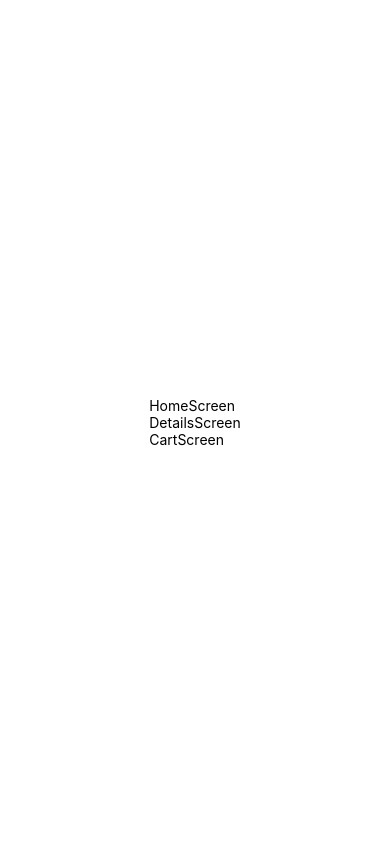
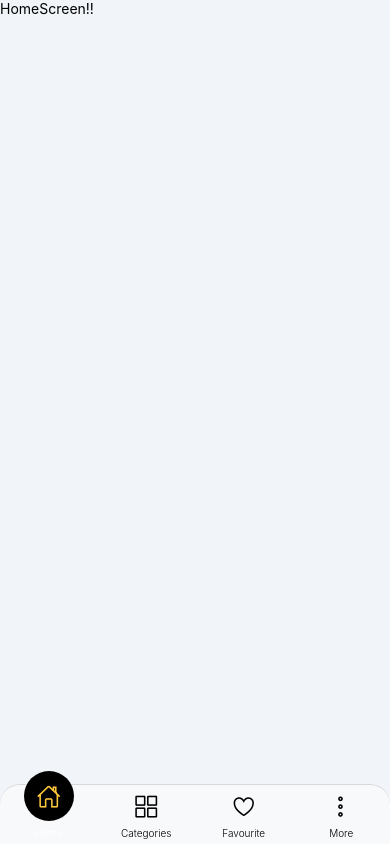
Before and after one commit to AnsarIbrahim/FreshFusion, a React Native app: screen /Home in a window 390 px wide. Built offline with nearby package versions, Linux system fonts and the light colour scheme.

Commit message:
Navigation on Each Screen and Navbar

```diff
--- a/App.js
+++ b/App.js
@@ -1,12 +1,11 @@
 import { StatusBar } from "expo-status-bar";
-import { View } from "react-native";
 import Main from "./Screen/Main/Main";
 
 export default function App() {
   return (
-    <View className="flex-1 items-center justify-center bg-white">
+    <>
       <Main />
       <StatusBar style="auto" />
-    </View>
+    </>
   );
 }
--- /dev/null
+++ b/Components/IconButton/IconButton.jsx
@@ -0,0 +1,25 @@
+import { Pressable, View } from "react-native";
+import { Ionicons } from "@expo/vector-icons";
+
+const IconButton = ({ name, size, color, onPress, focused }) => {
+  return (
+    <Pressable onPress={onPress}>
+      <View
+        style={{
+          borderRadius: size,
+          backgroundColor: focused ? "black" : "transparent",
+          padding: size * 0.25,
+          justifyContent: "center",
+          alignItems: "center",
+          width: size * 2,
+          height: size * 2,
+          marginTop: focused ? -20 : 0,
+        }}
+      >
+        <Ionicons name={name} size={size} color={focused ? "#FFC83A" : color} />
+      </View>
+    </Pressable>
+  );
+};
+
+export default IconButton;
--- a/Components/Navigation/Navbar.jsx
+++ b/Components/Navigation/Navbar.jsx
@@ -1,7 +1,107 @@
-import { Text } from "react-native";
+import { createBottomTabNavigator } from "@react-navigation/bottom-tabs";
+import { useNavigation } from "@react-navigation/native";
+import HomeScreen from "../../Screen/Home/HomeScreen";
+import Categories from "../../Screen/Categories/Categories";
+import Favourite from "../../Screen/Favourite/Favourite";
+import More from "../../Screen/More/More";
+import IconButton from "../IconButton/IconButton";
+
+const BottomTabs = createBottomTabNavigator();
 
 const Navbar = () => {
-  return <Text>Navbar</Text>;
+  const navigation = useNavigation();
+
+  const navigate = (name) => {
+    navigation.navigate(name);
+  };
+
+  return (
+    <BottomTabs.Navigator
+      screenOptions={{
+        headerShown: false,
+        tabBarStyle: {
+          backgroundColor: "#F8F9FB",
+          borderTopLeftRadius: 20,
+          borderTopRightRadius: 20,
+          position: "absolute",
+          elevation: 0,
+          height: 60,
+        },
+        tabBarActiveTintColor: "#fff",
+        tabBarInactiveTintColor: "#000",
+        tabBarLabelStyle: {
+          fontSize: 10,
+          fontWeight: "300",
+          marginBottom: 5,
+        },
+      }}
+    >
+      <BottomTabs.Screen
+        name="Home"
+        component={HomeScreen}
+        options={{
+          title: "Home",
+          tabBarIcon: ({ focused, color, size }) => (
+            <IconButton
+              name="home-outline"
+              size={size}
+              color={color}
+              focused={focused}
+              onPress={() => navigate("Home")}
+            />
+          ),
+        }}
+      />
+      <BottomTabs.Screen
+        name="Categories"
+        component={Categories}
+        options={{
+          title: "Categories",
+          tabBarIcon: ({ focused, color, size }) => (
+            <IconButton
+              name="grid-outline"
+              size={size}
+              color={color}
+              focused={focused}
+              onPress={() => navigate("Categories")}
+            />
+          ),
+        }}
+      />
+      <BottomTabs.Screen
+        name="Favourite"
+        component={Favourite}
+        options={{
+          title: "Favourite",
+          tabBarIcon: ({ focused, color, size }) => (
+            <IconButton
+              name="heart-outline"
+              size={size}
+              color={color}
+              focused={focused}
+              onPress={() => navigate("Favourite")}
+            />
+          ),
+        }}
+      />
+      <BottomTabs.Screen
+        name="More"
+        component={More}
+        options={{
+          title: "More",
+          tabBarIcon: ({ focused, color, size }) => (
+            <IconButton
+              name="ellipsis-vertical-outline"
+              size={size}
+              color={color}
+              focused={focused}
+              onPress={() => navigate("More")}
+            />
+          ),
+        }}
+      />
+    </BottomTabs.Navigator>
+  );
 };
 
 export default Navbar;
--- /dev/null
+++ b/Components/User/User.jsx
@@ -0,0 +1,22 @@
+import { Text, TextInput, View } from "react-native";
+
+const User = ({ name, address, hour }) => {
+  return (
+    <View>
+      <Text>{name}</Text>
+      <TextInput placeholder="Search Products or store" />
+      <View>
+        <View>
+          <Text>DELIVERY TO</Text>
+          <Text>{address}</Text>
+        </View>
+        <View>
+          <Text>WITHIN</Text>
+          <Text>{hour} hour</Text>
+        </View>
+      </View>
+    </View>
+  );
+};
+
+export default User;
--- /dev/null
+++ b/Screen/Categories/Categories.jsx
@@ -0,0 +1,11 @@
+import { Text, View } from "react-native";
+
+const Categories = () => {
+  return (
+    <View>
+      <Text>Categories</Text>
+    </View>
+  );
+};
+
+export default Categories;
--- /dev/null
+++ b/Screen/Favourite/Favourite.jsx
@@ -0,0 +1,10 @@
+import { Text, View } from "react-native";
+const Favourite = () => {
+  return (
+    <View>
+      <Text>Favourite!</Text>
+    </View>
+  );
+};
+
+export default Favourite;
--- a/Screen/Home/HomeScreen.jsx
+++ b/Screen/Home/HomeScreen.jsx
@@ -1,7 +1,7 @@
 import { Text } from "react-native";
 
 const HomeScreen = () => {
-  return <Text>HomeScreen</Text>;
+  return <Text className="flex flex-1 bg-slate-100">HomeScreen!!</Text>;
 };
 
 export default HomeScreen;
--- a/Screen/Main/Main.jsx
+++ b/Screen/Main/Main.jsx
@@ -1,15 +1,11 @@
-import { View } from "react-native";
-import HomeScreen from "../Home/HomeScreen";
-import DetailsScreen from "../Details/DetailsScreen";
-import CartScreen from "../Cart/CartScreen";
+import { NavigationContainer } from "@react-navigation/native";
+import Navbar from "../../Components/Navigation/Navbar";
 
 const Main = () => {
   return (
-    <View>
-      <HomeScreen />
-      <DetailsScreen />
-      <CartScreen />
-    </View>
+    <NavigationContainer>
+      <Navbar />
+    </NavigationContainer>
   );
 };
 
--- /dev/null
+++ b/Screen/More/More.jsx
@@ -0,0 +1,11 @@
+import { Text, View } from "react-native";
+
+const More = () => {
+  return (
+    <View>
+      <Text>More</Text>
+    </View>
+  );
+};
+
+export default More;
```
Also changed, not shown: package.json (+7 -1 lines), Screen/Home/CartScreen.jsx (renamed from Screen/Cart/CartScreen.jsx), Screen/Home/DetailsScreen.jsx (renamed from Screen/Details/DetailsScreen.jsx), 1 other file (tests, documents, lock files or other folders).
